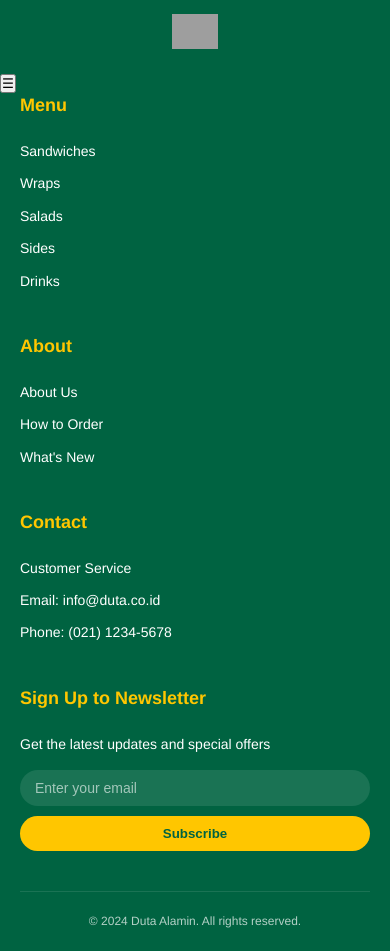
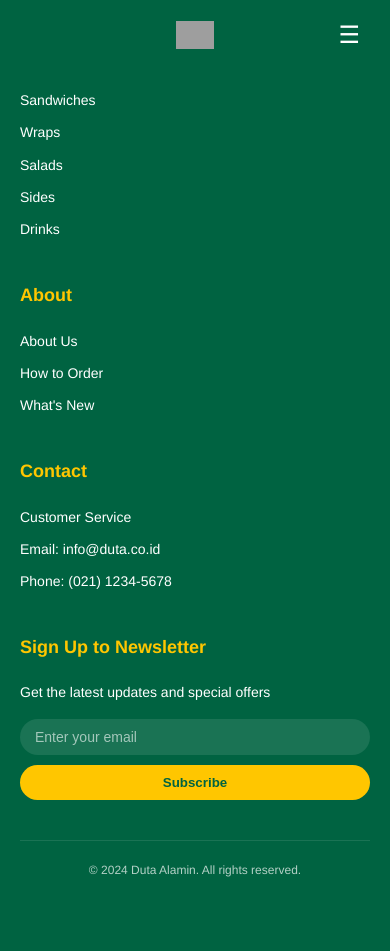
Before and after one commit to dutaalamin/Savory, a React (Create React App) app: page /find-us in a window 390 px wide. After the commit the page ends 900 px from the top, so only its background shows below. Built offline with nearby package versions, Linux system fonts and the light colour scheme; grey boxes are pictures that could not be loaded.

Commit message:
Navbar.css

```diff
--- a/src/components/Navbar.css
+++ b/src/components/Navbar.css
@@ -92,6 +92,16 @@
 }
 
 @media (max-width: 768px) {
+  .navbar {
+    padding: 0 15px;
+  }
+
+  .navbar-container {
+    position: relative;
+    justify-content: center;
+    padding: 0 15px;
+  }
+
   .nav-left, .nav-right {
     display: none;
   }
@@ -100,13 +110,153 @@
     position: relative;
     left: 0;
     transform: none;
+    display: flex;
+    align-items: center;
+    justify-content: center;
   }
 
-  .navbar-container {
-    justify-content: center;
+  .logo-container {
+    display: block;
+  }
+
+  .logo {
+    height: 28px;
+    display: block;
+  }
+
+  .menu-toggle {
+    display: block;
+    position: absolute;
+    right: 20px;
+    top: 50%;
+    transform: translateY(-50%);
+  }
+
+  .mobile-menu.active {
+    display: block;
   }
 }
 
 .nav-left {
   margin-left: -40px;
 }
+
+/* Mobile Menu Styles */
+.mobile-menu {
+  display: none;
+  position: fixed;
+  top: 0;
+  right: 0;
+  width: 50%;
+  height: 100vh;
+  background: #006341;
+  z-index: 1001;
+  transform: translateX(100%);
+  transition: transform 0.3s ease;
+}
+
+.mobile-menu.active {
+  transform: translateX(0);
+  display: block;
+}
+
+.mobile-menu-content {
+  padding: 20px;
+  height: 100%;
+  overflow-y: auto;
+}
+
+.mobile-menu-header {
+  display: flex;
+  align-items: center;
+  margin-bottom: 30px;
+}
+
+.close-btn {
+  color: white;
+  font-size: 24px;
+  cursor: pointer;
+  padding: 10px;
+}
+
+.mobile-menu-items {
+  display: flex;
+  flex-direction: column;
+}
+
+.menu-item {
+  padding: 15px 0;
+  border-bottom: 1px solid rgba(255, 255, 255, 0.1);
+  color: white;
+  text-decoration: none;
+  font-size: 16px;
+  display: flex;
+  justify-content: space-between;
+  align-items: center;
+}
+
+.menu-item.has-submenu::after {
+  content: '\f078'; /* FontAwesome chevron down */
+  font-family: 'Font Awesome 5 Free';
+  font-weight: 900;
+  font-size: 12px;
+  color: white;
+}
+
+.mobile-menu-items .menu-item {
+  display: block;
+  color: white;
+  text-decoration: none;
+  padding: 15px 0;
+  border-bottom: 1px solid rgba(255, 255, 255, 0.1);
+  width: 100%;
+  position: relative;
+  z-index: 1002;
+}
+
+.mobile-menu-items .menu-item:active {
+  background: rgba(255, 255, 255, 0.1);
+}
+
+@media (max-width: 768px) {
+  .mobile-menu {
+    width: 70%;
+  }
+}
+
+@media (max-width: 480px) {
+  .mobile-menu {
+    width: 80%;
+  }
+}
+
+.mobile-menu-items a {
+  color: white;
+  text-decoration: none;
+  font-size: 16px;
+  padding: 15px 0;
+  display: block;
+  cursor: pointer;
+}
+
+/* Sembunyikan menu toggle di desktop */
+.menu-toggle {
+  display: none; /* Hidden by default */
+}
+
+/* Tampilkan hanya di mobile */
+@media (max-width: 768px) {
+  .menu-toggle {
+    display: block;
+    position: absolute;
+    right: 20px;
+    top: 50%;
+    transform: translateY(-50%);
+    color: white;
+    font-size: 24px;
+    cursor: pointer;
+    border: none;
+    background: none;
+    padding: 10px;
+  }
+}
```
